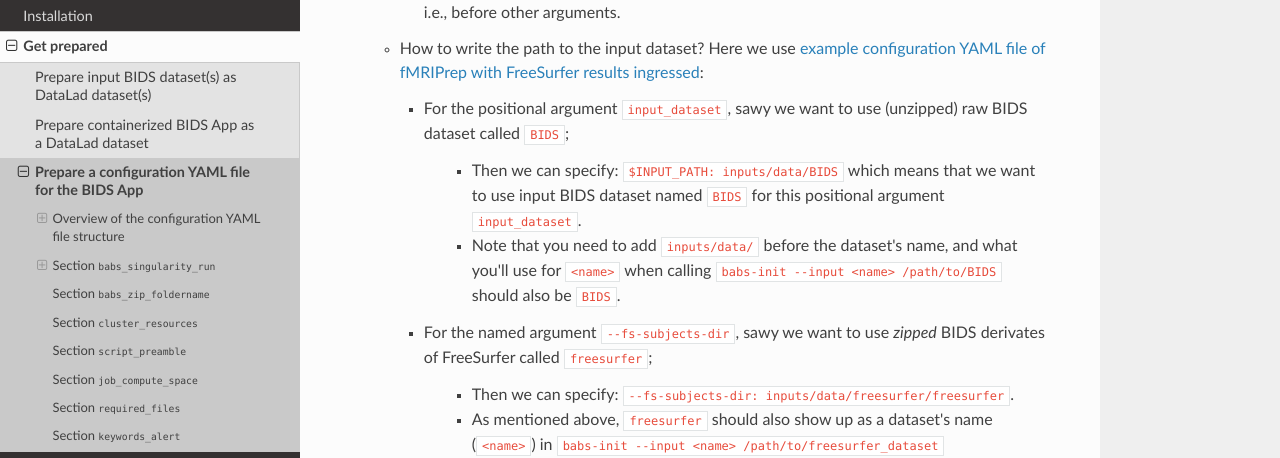
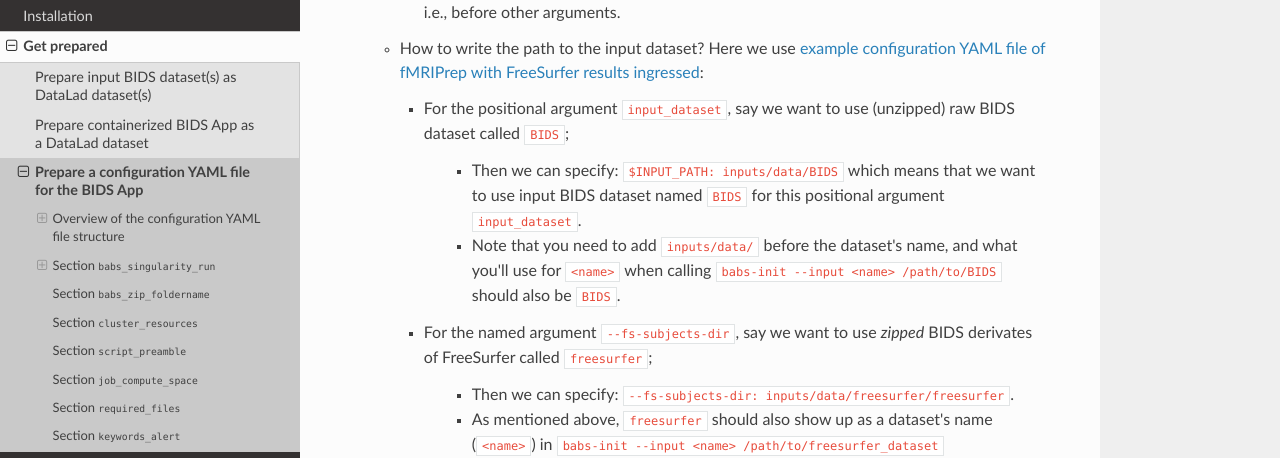
Before and after one commit to PennLINC/babs, a Sphinx documentation site: the page built from docs/source/preparation_config_yaml_file.rst, in a window 1280 px wide and 900 px high, scrolled down 5155 px. Shown: the part 159-617 px from the top of the window. Built offline with Sphinx 7.4.7 and the Read the Docs theme 2.0.0, drawn with Linux system fonts in a browser that asks for light colours.

Commit message:
fix typo in docs

```diff
--- a/docs/source/preparation_config_yaml_file.rst
+++ b/docs/source/preparation_config_yaml_file.rst
@@ -230,14 +230,14 @@ Advanced - Manual of writing section ``babs_singularity_run``
   * How to write the path to the input dataset? Here we use `example configuration YAML file of
     fMRIPrep with FreeSurfer results ingressed <https://github.com/PennLINC/babs/blob/main/notebooks/example_container_fmriprep_ingressed_fs.yaml>`_:
 
-    * For the positional argument ``input_dataset``, sawy we want to use (unzipped) raw BIDS dataset called ``BIDS``;
+    * For the positional argument ``input_dataset``, say we want to use (unzipped) raw BIDS dataset called ``BIDS``;
 
         * Then we can specify: ``$INPUT_PATH: inputs/data/BIDS``
           which means that we want to use input BIDS dataset named ``BIDS`` for this positional argument ``input_dataset``.
         * Note that you need to add ``inputs/data/`` before the dataset's name, and what you'll use for
           ``<name>`` when calling ``babs-init --input <name> /path/to/BIDS`` should also be ``BIDS``.
 
-    * For the named argument ``--fs-subjects-dir``, sawy we want to use *zipped* BIDS derivates of FreeSurfer called ``freesurfer``;
+    * For the named argument ``--fs-subjects-dir``, say we want to use *zipped* BIDS derivates of FreeSurfer called ``freesurfer``;
 
         * Then we can specify: ``--fs-subjects-dir: inputs/data/freesurfer/freesurfer``.
         * As mentioned above, ``freesurfer`` should also show up as a dataset's name (``<name>``)
```
